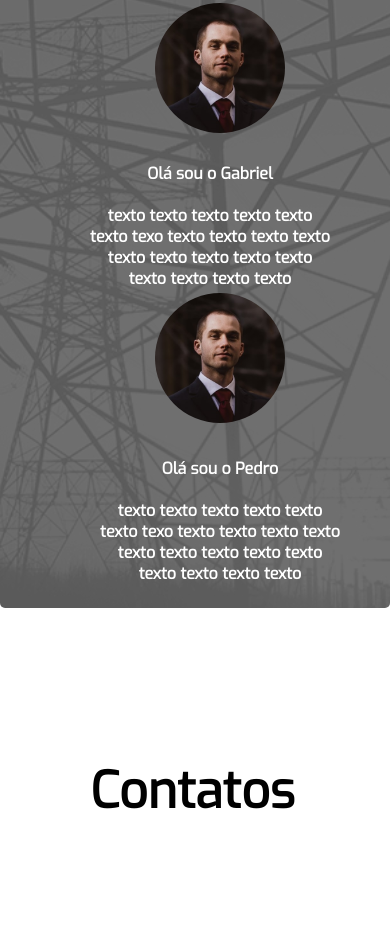
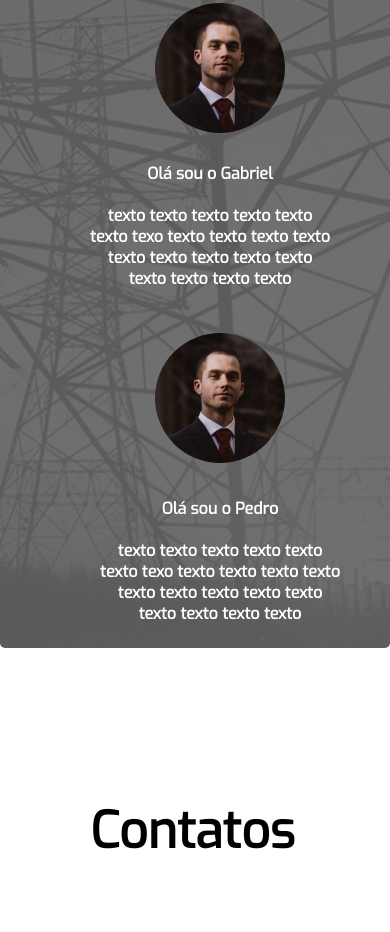
Before and after one commit to Rafael-Rangel/Projeto-Corge-Engenharia, a plain HTML site: page index.html in a window 390 px wide. Shown: the part 9779-10711 px from the top of the page. Drawn offline with nearby package versions, Linux system fonts and the light colour scheme.

Commit message:
Update style.css

```diff
--- a/style.css
+++ b/style.css
@@ -699,10 +699,10 @@ main.cards section.card span {
 
 }
 
-@media screen and (max-width: 1222px) {
+@media screen and (max-width: 970px) {
     .sobreft {
     height: 100%;
-    width: 79%;
+    width: 30%;
     display: flex;
     text-align: center;
     flex-wrap: nowrap;
@@ -713,6 +713,10 @@ main.cards section.card span {
 
 .textftperf2{
     padding-bottom: 30px;
+}
+
+.textftperf1{
+    padding-bottom: 50px;
 }
 
 #page4{
```
